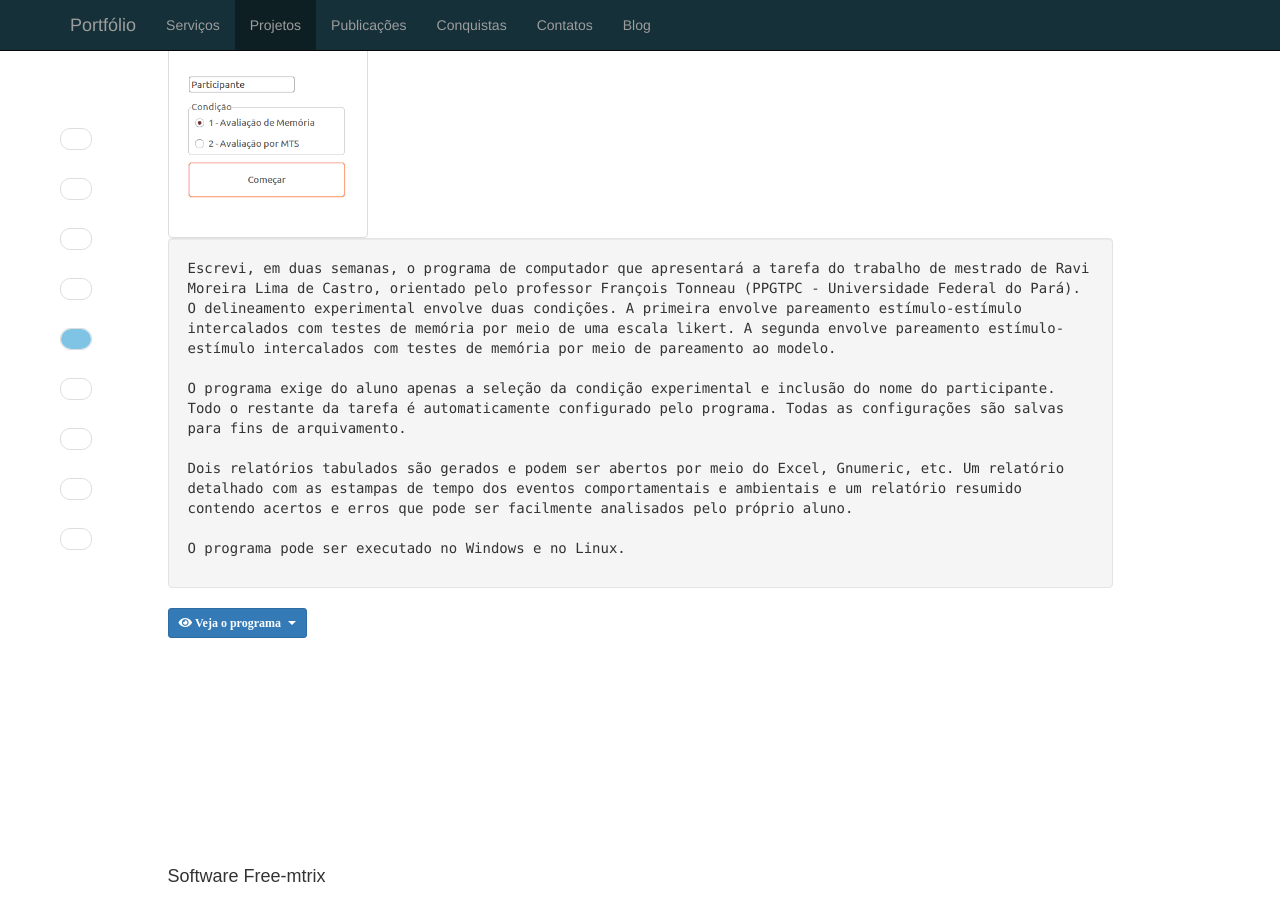
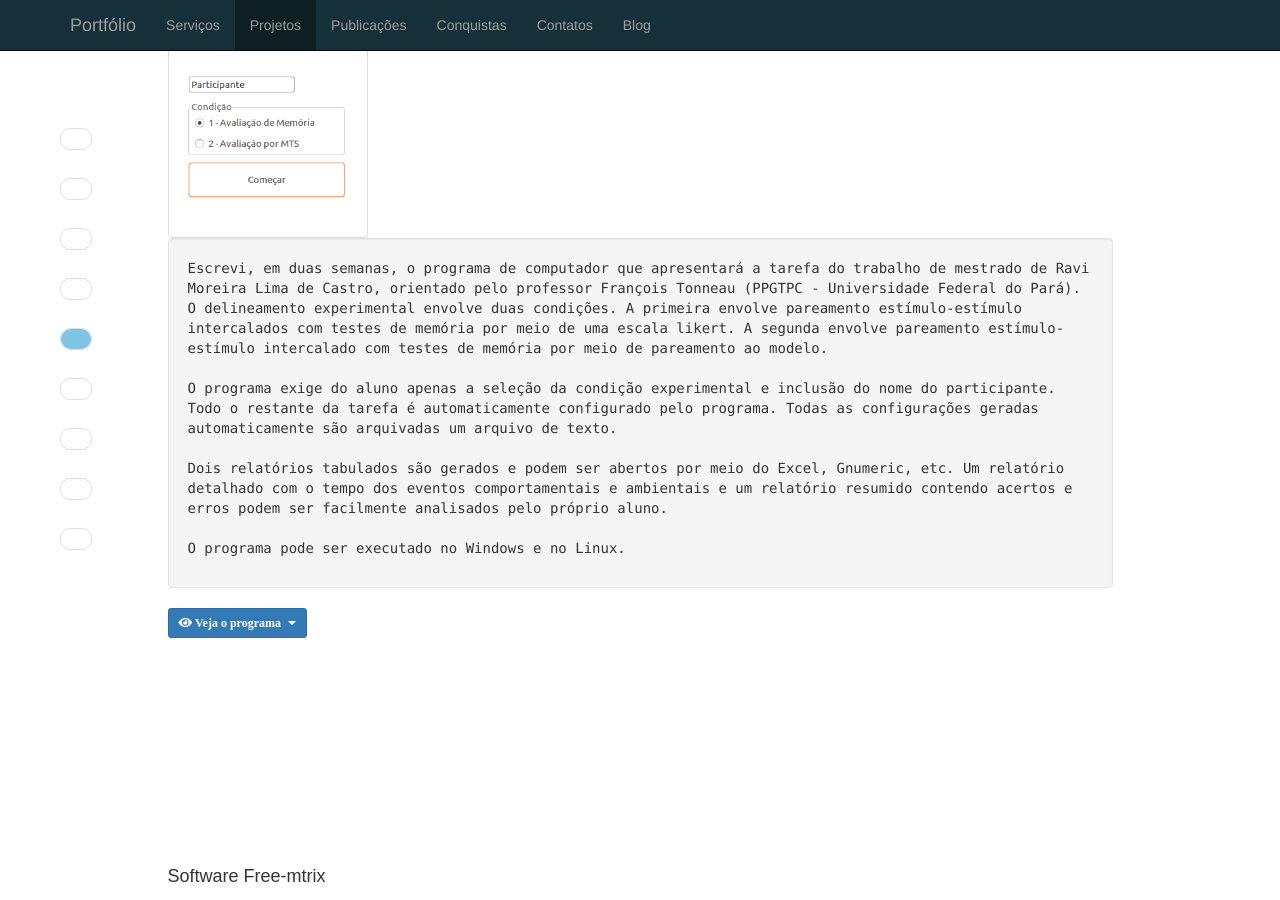
Before and after one commit to cpicanco/portfolio, a Jekyll site: the page built from pt-br/projects.md, in a window 1280 px wide and 900 px high, scrolled down 2439 px. Built offline with Jekyll 4.4.1, drawn with Linux system fonts in a browser that asks for light colours; nearby versions of some CDN libraries.

Commit message:
fix typos

```diff
--- a/_data/projects/20180715.yml
+++ b/_data/projects/20180715.yml
@@ -52,15 +52,15 @@ pt-BR:
     François Tonneau (PPGTPC - Universidade Federal do Pará). O delineamento experimental
     envolve duas condições. A primeira envolve pareamento estímulo-estímulo intercalados com testes de memória
     por meio de uma escala likert. A segunda envolve pareamento estímulo-estímulo
-    intercalados com testes de memória por meio de pareamento ao modelo.
+    intercalado com testes de memória por meio de pareamento ao modelo.
     <br><br>
     O programa exige do aluno apenas a seleção da condição experimental e inclusão do nome do participante.
-    Todo o restante da tarefa é automaticamente configurado pelo programa. Todas as configurações são salvas
-    para fins de arquivamento.
+    Todo o restante da tarefa é automaticamente configurado pelo programa.
+    Todas as configurações geradas automaticamente são arquivadas um arquivo de texto.
     <br><br>
     Dois relatórios tabulados são gerados e podem ser abertos por meio do Excel, Gnumeric, etc.
-    Um relatório detalhado com as estampas de tempo dos eventos comportamentais e ambientais e
-    um relatório resumido contendo acertos e erros que pode ser facilmente analisados pelo próprio aluno.
+    Um relatório detalhado com o tempo dos eventos comportamentais e ambientais e
+    um relatório resumido contendo acertos e erros podem ser facilmente analisados pelo próprio aluno.
     <br><br>
     O programa pode ser executado no Windows e no Linux.
 
```
